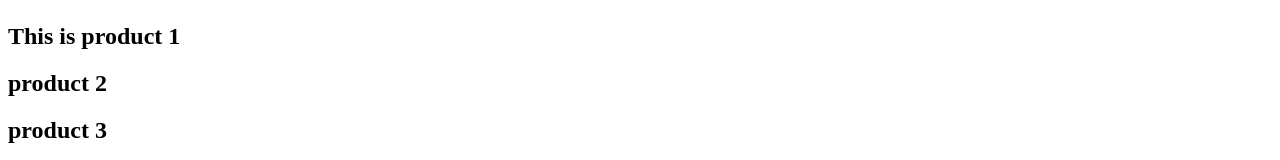
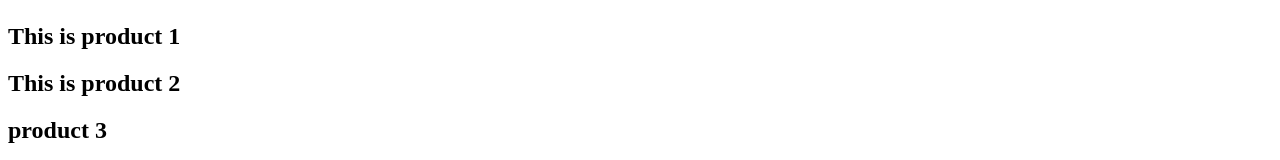
Before and after one commit to aliabbasmaryami/Nextjs, a Next.js app: page /product in a window 1280 px wide. Shown: the part 147-307 px from the top of the page. Built offline with nearby package versions, Linux system fonts and the light colour scheme.

Commit message:
product b3

```diff
--- a/src/app/product/page.tsx
+++ b/src/app/product/page.tsx
@@ -5,7 +5,7 @@ export default function (){
             Product list
         </h1>
         <h2>This is product 1</h2>
-        <h2>product 2</h2>
+        <h2>This is product 2</h2>
         <h2>product 3</h2>
         <h2>product 4</h2>
         <h2>product 5</h2>
```
